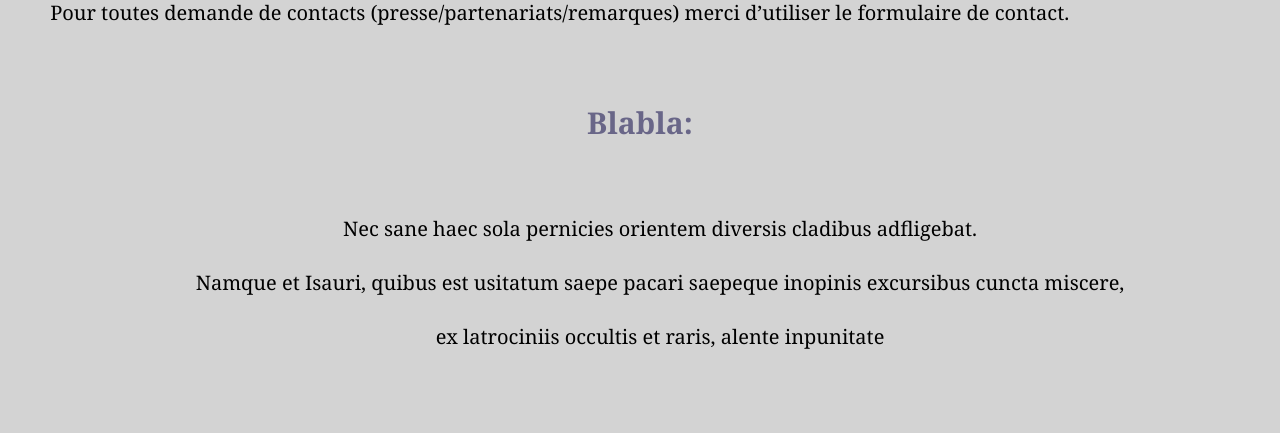
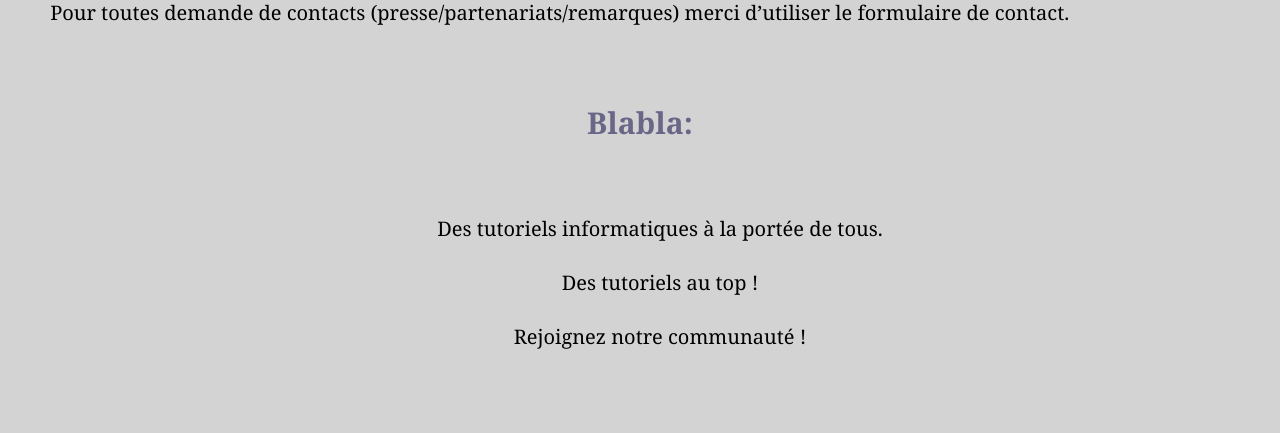
Before and after one commit to Panossian/atelier4, a PHP site: page / in a window 1280 px wide. Shown: the part 717-1150 px from the top of the page. Run offline with PHP 8.4, Linux system fonts and the light colour scheme.

Commit message:
ajout de texte dans l'accueil

```diff
--- a/monsite/vue/accueil.php
+++ b/monsite/vue/accueil.php
@@ -15,9 +15,9 @@
             <h2 >Blabla:</h2>
             <p> <br />
                 <ul >
-                    <li>Nec sane haec sola pernicies orientem diversis cladibus adfligebat.<br /><br /></li>
-                    <li>Namque et Isauri, quibus est usitatum saepe pacari saepeque inopinis excursibus cuncta miscere,<br /><br /></li>
-                    <li>ex latrociniis occultis et raris, alente inpunitate <br /><br /></li>
+                    <li>Des tutoriels informatiques à la portée de tous.<br /><br /></li>
+                    <li>Des tutoriels au top !<br /><br /></li>
+                    <li>Rejoignez notre communauté !<br /><br /></li>
                 </ul>
                 </p>
         </div>
```
